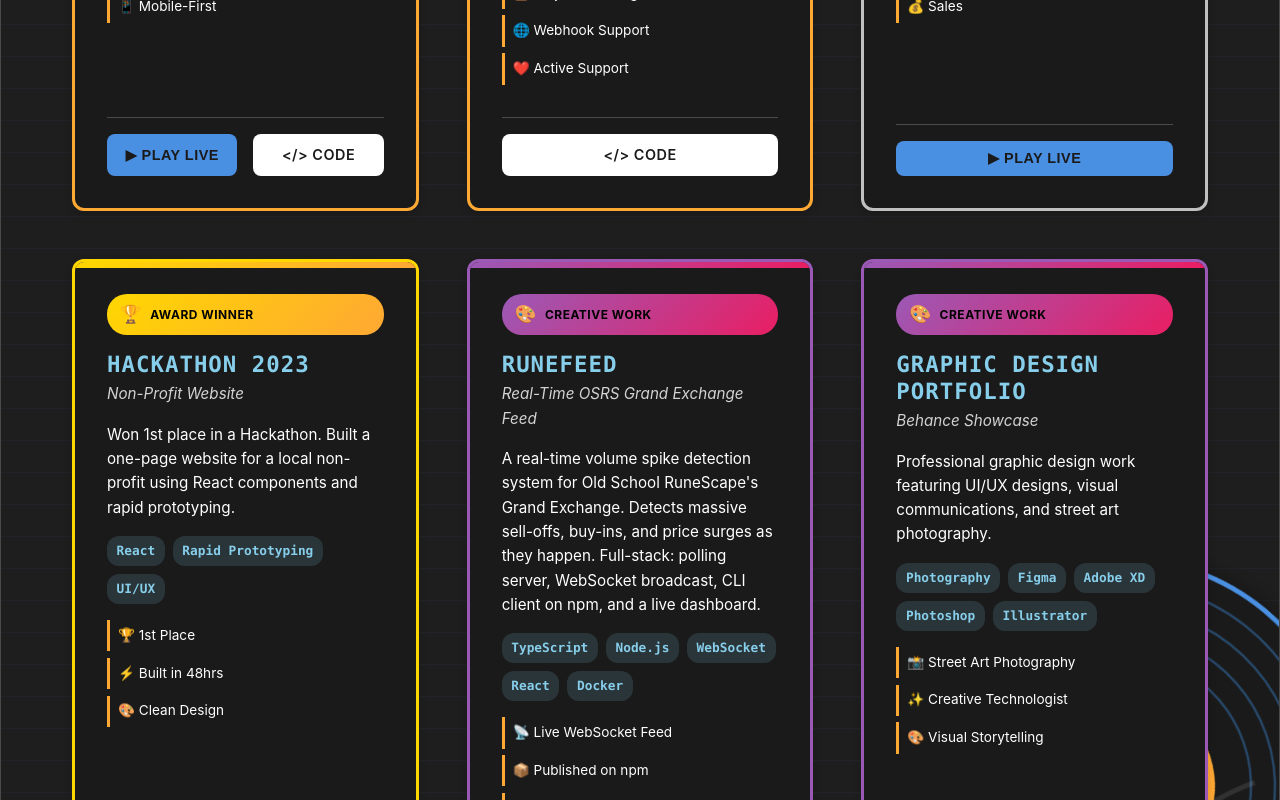
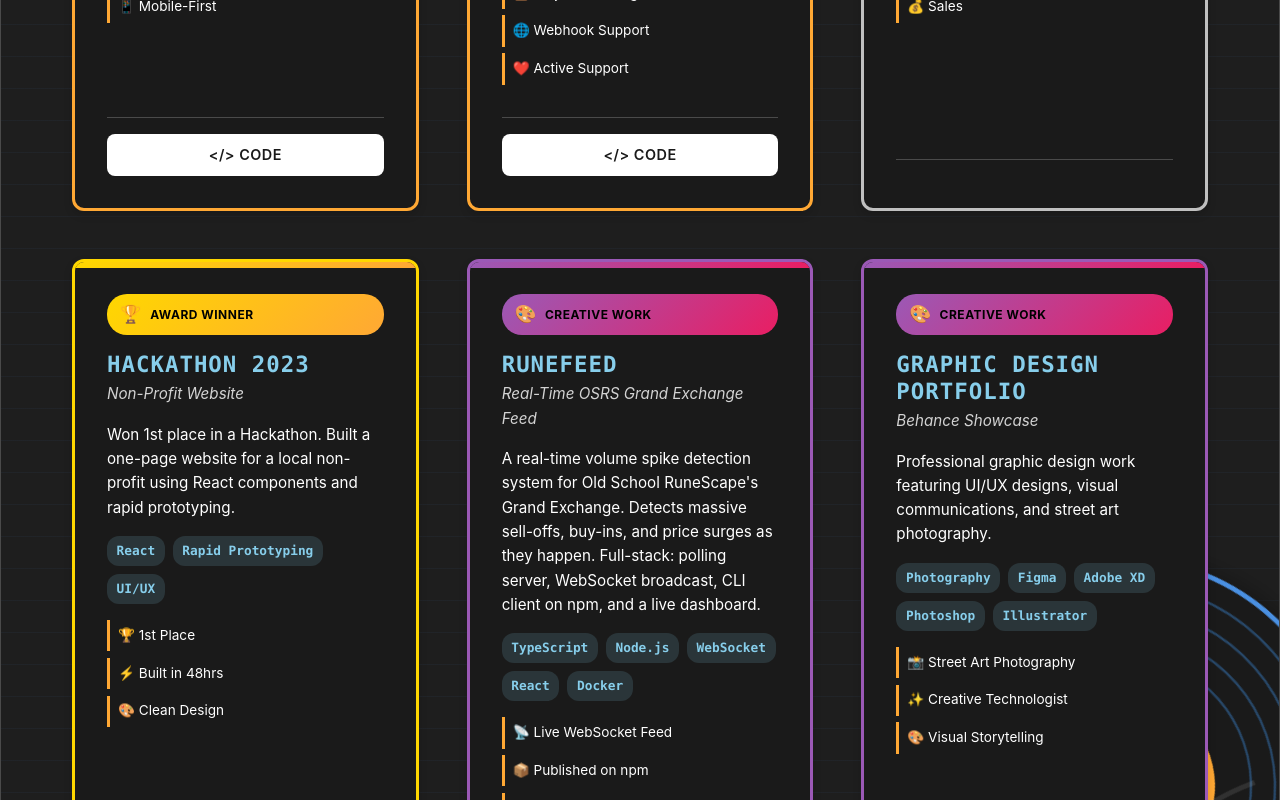
Before and after one commit to SamBunker/sambunker-website, a React (Vite) app: page / in a window 1280 px wide. Shown: the part 9200-10000 px from the top of the page. Built offline with nearby package versions, Linux system fonts and the light colour scheme; a web font is replaced by a local one.

Commit message:
Updated available links on the different project cards

```diff
--- a/src/components/Projects.jsx
+++ b/src/components/Projects.jsx
@@ -13,8 +13,8 @@ const Projects = () => {
       description: 'A portfolio built for a real photographer. The goal was simple: get out of the way and let the work land. Fast, clean, and built to handle scale.',
       tech: ['React', 'Wrangler', 'Edge Hosted', 'GitHub Actions', 'Resend (emails)', 'Turnstile (bot prevention)'],
       achievements: ['📸 Real Photographer Client', '🖼️ 1,100+ Gallery Images', '🔧 Automatic Image Optimization', '🔒 Bot-Protected Forms'],
-      liveUrl: 'https://awfoto-website.samuelbunker.workers.dev/',
-      previewUrl: 'https://awfoto-website.samuelbunker.workers.dev/',
+      liveUrl: 'https://awdesignfoto.com/',
+      previewUrl: 'https://awdesignfoto.com/',
       githubUrl: null
     },
     {
@@ -46,8 +46,8 @@ const Projects = () => {
       description: 'A scalable content management system with role-based access control, data analytics, and automated deployment infrastructure.',
       tech: ['Express', 'MySQL', 'Handlebars', 'Analytics'],
       achievements: ['📊 Real-time Analytics', '🔒 Role-Based Access', '📱 Mobile-First'],
-      liveUrl: 'https://quotes.sambunker.com',
-      previewUrl: 'https://quotes.sambunker.com',
+      liveUrl: null,
+      previewUrl: null,
       githubUrl: 'https://github.com/SamBunker/afterdark-quotes-website'
     },
     {
@@ -67,8 +67,8 @@ const Projects = () => {
       description: 'Cultivated a small business around selling authored NFC-tappable business cards to students and enterprise companies.',
       tech: ['E-commerce', 'Marketing', 'Web Management'],
       achievements: ['💼 Small Business', '📱 NFC Tech', '💰 Sales'],
-      liveUrl: 'https://www.tapmein.online/',
-      previewUrl: 'https://www.tapmein.online/',
+      liveUrl: null,
+      previewUrl: null,
       githubUrl: null
     },
     {
@@ -88,8 +88,8 @@ const Projects = () => {
       description: 'A real-time volume spike detection system for Old School RuneScape\'s Grand Exchange. Detects massive sell-offs, buy-ins, and price surges as they happen. Full-stack: polling server, WebSocket broadcast, CLI client on npm, and a live dashboard.',
       tech: ['TypeScript', 'Node.js', 'WebSocket', 'React', 'Docker'],
       achievements: ['📡 Live WebSocket Feed', '📦 Published on npm', '🔍 Spike Detection Engine', '📈 Prediction System'],
-      liveUrl: 'https://runefeed.cc',
-      previewUrl: 'https://runefeed.cc',
+      liveUrl: null,
+      previewUrl: null,
       githubUrl: 'https://github.com/SamBunker/runefeed'
     },
     {
```
